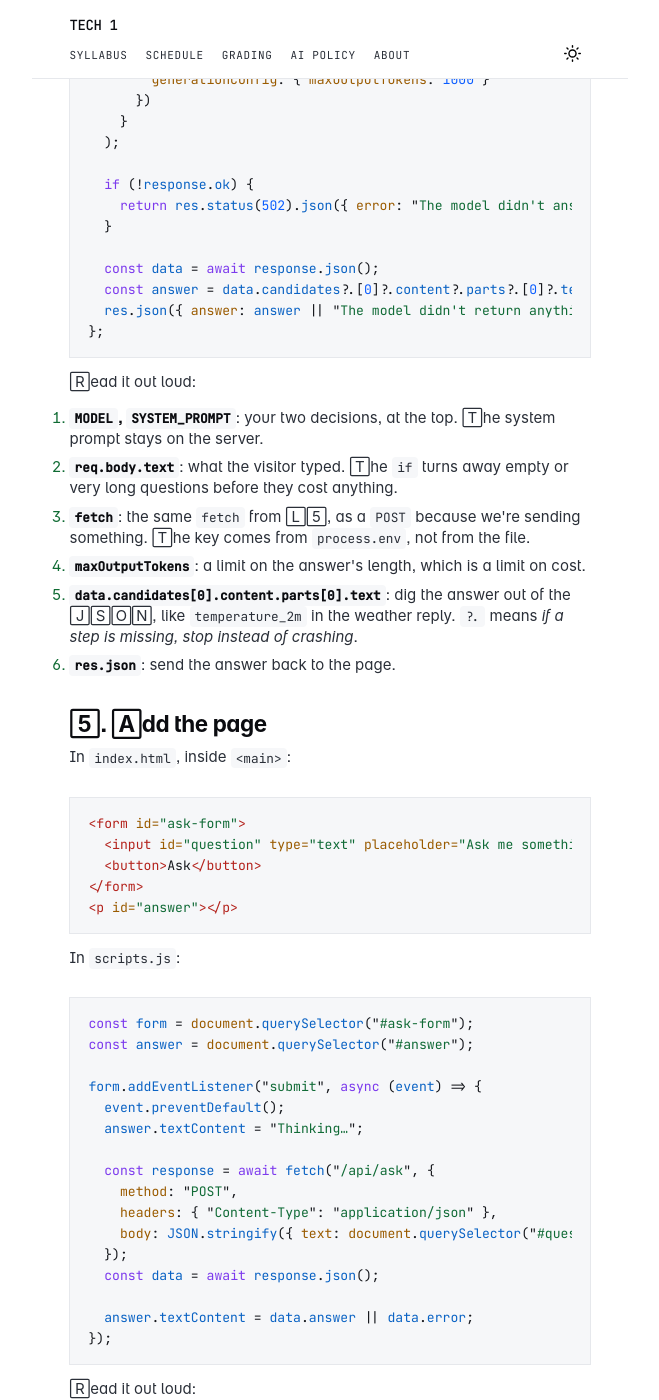
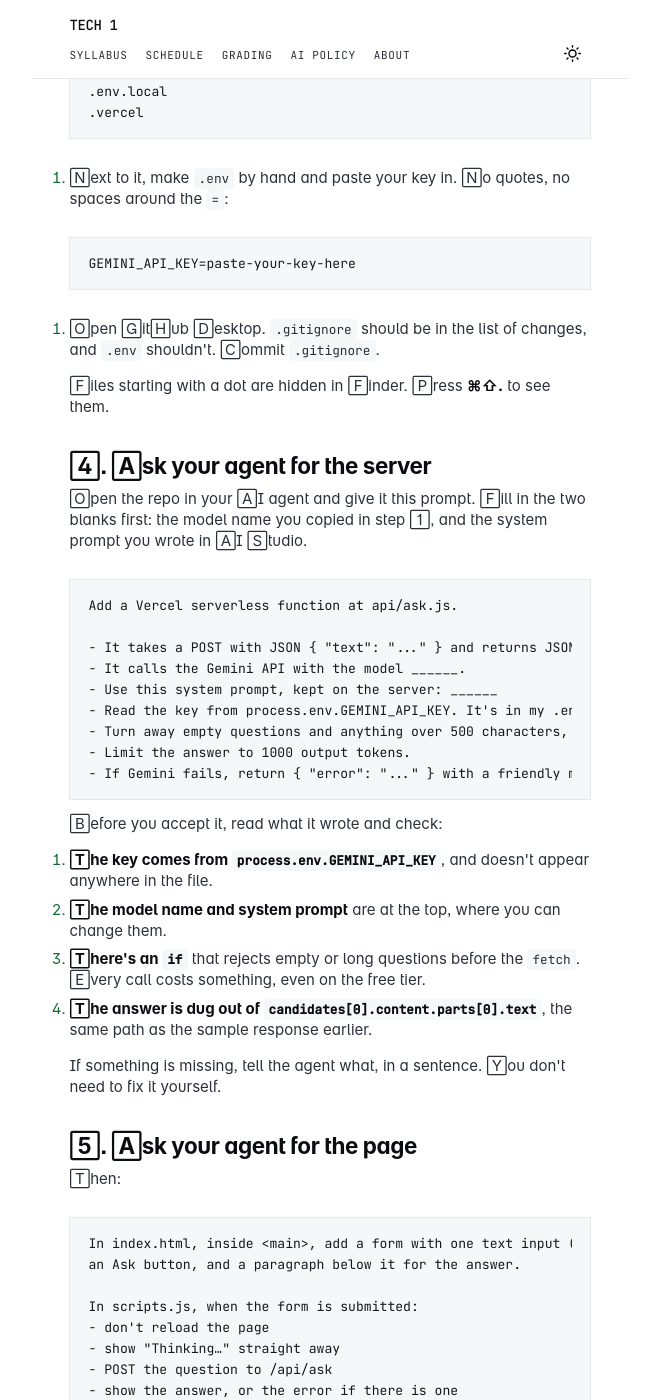
Before and after one commit to gyanl/tech1, a Jekyll site: the page built from _notes/Lecture 9 - API Keys and Vercel.md, in a window 1280 px wide and 1400 px high, scrolled down 7833 px. Shown: the whole window, without its empty margins (310-969 px from the left). Built offline with Jekyll 4.4.1, drawn with Linux system fonts in a browser that asks for light colours; some web fonts are replaced; some of the changed text lies outside the part shown.

Commit message:
Lecture 9: environments, sample responses, agent prompts
Co-Authored-By: Claude Opus 5.5 <noreply@anthropic.com>

````diff
--- a/_notes/Lecture 9 - API Keys and Vercel.md
+++ b/_notes/Lecture 9 - API Keys and Vercel.md
@@ -33,28 +33,20 @@ Some things to note:
 
 So this is what a site does with your password:
 
-| When you | The site |
-| --- | --- |
-| Sign up | Hashes your password and saves only the hash |
-| Sign in | Hashes whatever you just typed, and compares it with the saved hash |
-| Type the right password | Gets the same hash, so it lets you in |
-| Type anything else | Gets a different hash, so it doesn't |
+1. **When you sign up**, it hashes your password and saves only the hash.
+2. **When you sign in**, it hashes whatever you just typed and compares it with the saved hash.
+3. **If you typed the right password**, the hashes match, so it lets you in.
+4. **If you typed anything else**, the hashes don't match, so it doesn't.
 
-The site sees your password for a moment while it hashes it, but never keeps it. If someone steals its database, they get hashes, not passwords.
+The site sees your password for a moment while it hashes it, but it never stores it. If someone steals its database, they get hashes, not passwords.
 
-Real sites go a bit further. They add some random text to each password before hashing it (called a **salt**), and use hash functions that are deliberately slow, so that guessing millions of passwords takes too long. The Computerphile video at the end of L8 covers this. With Sign in with Google, none of it is your problem: Google stores the hash, and your app never sees a password at all.
+Real sites go a bit further. They add some random text to each password before hashing it (called a **salt**), and use hash functions that are deliberately slow, so that guessing millions of passwords takes too long. With Sign in with Google, none of it is your problem: Google stores the hash, and your app never sees a password at all.
 
 ### Hash functions do get broken
 
-SHA-256's older sibling, **SHA-1**, was the standard for years. In February 2017, researchers at Google and CWI Amsterdam published [two different PDF files with the same SHA-1 hash](https://shattered.io). Finding them took about nine quintillion attempts, roughly what one processor would do in 6,500 years. Once two different files can share a hash, the hash can't be trusted to tell them apart, so browsers, GitHub and others moved to SHA-256. Git named every commit with SHA-1 and is still slowly moving off it.
+SHA-256's older sibling, **SHA-1**, was the standard for years. In February 2017, researchers at Google and CWI Amsterdam published [two different PDF files with the same SHA-1 hash](https://shattered.io). Finding them took about nine quintillion attempts, roughly what one processor would do in 6,500 years. Once two different files can share a hash, the hash can't be trusted to tell them apart, so browsers, GitHub and others moved to SHA-256.
 
-"Broken" here means two inputs with the same hash. It doesn't mean anyone can work backwards from a hash to a password.
-
-### Could AI break SHA-256?
-
-- **It's an unlikely job for AI.** Models are good at finding patterns, and a good hash function is designed so its output has none. SHA-1 was broken by people finding a weakness in how it was designed, not by learning from examples.
-- **If SHA-256 did break**, a lot would have to move at once: Bitcoin, HTTPS certificates, the checks that make sure a software update is genuine. There's already a replacement, SHA-3, standardised in 2015.
-- **The more realistic long-term worry is quantum computers**, and they threaten encryption like RSA far more than they threaten hash functions.
+"Broken" here means that people found two inputs with the same hash, i.e. a collision. It doesn't mean anyone can work backwards from a hash to a password.
 
 ---
 
@@ -69,55 +61,99 @@ SHA-256's older sibling, **SHA-1**, was the standard for years. In February 2017
 
 ## API keys
 
-- Sign-in is for people. When your app makes a request to an API that is not free, the program uses a **key** instead of an ID and password.
-- In the three kinds of proof from L8, a key is "something you know", for a program. Whoever has the key is should be able to access the service, as far as the API server is concerned. No second factor, no confirmation email.
+- Sign-in is for people. When your app makes a request to an API that is not free, the program uses an **API Key** instead of an ID and password.
+- In the three kinds of proof from L8, a key is "something you know", for a program. Keys are usually not tied to a person - whoever has the key is should be able to access the service, as far as the API server is concerned. No second factor, no confirmation email.
 - So keeping it secret is its only protection. The API server trusts the key, and it's your job to make sure only your app has it.
+- Free API keys getting leaked or stolen is not too much of a big deal (worst someone can do is steal your free quota) but for a paid API key, you'll get a bill for the usage.
 
 ### What happens to a key
 
-An **API key** is a long, random string of letters and numbers. It works like an ID card and a password at once: it says which account is asking, and proves that account is allowed to. The company uses it to let you in, count how much you use, and bill you.
+An **API key** is a long, random string of letters and numbers. It works like an ID and a password at the same time: it says which account is asking, and proves that account is allowed to access the API.
 
 From the dashboard to an answer, it goes through four steps:
 
-1. **You make it** in the company's dashboard - today we will use Google AI Studio. Their computer generates a random key. Many companies keep only a hashed copy of it (same idea as passwords in L8), which is why some dashboards, like OpenAI's, only show you a key once.
-2. **You keep it** in `.env` on your laptop and in Vercel's environment variables. Nowhere else.
-3. **Your server sends it with every request**, in a header. This line is in the `api/ask.js` you'll write later today:
+1. **You generate it** in the company's dashboard - today we will use Google AI Studio. Their computer generates a random key. Many companies keep only a hashed copy of it (same idea as passwords in L8), which is why some dashboards, like OpenAI's, only show you a key once.
+2. **You store it securely** in `.env` on your laptop and in Vercel's environment variables. Nowhere else.
+3. **Your app sends it with every request** Without the API key, the API will not send you a response to your request.
+4. **The API server checks it.** The company's server looks the key up, checks it's still active and what it's allowed to do, counts the request against your limit, and only then answers. A missing or wrong key gets rejected - for eg. Gemini answers a bad key with a `400` and "API key not valid".
 
-   ```js
-   "x-goog-api-key": process.env.GEMINI_API_KEY
-   ```
+With a correct key, Gemini sends back a `200` and the answer (trimmed):
 
-   *Send the key from Vercel along with the question.* Jev's server does the same with `Authorization: Bearer ...`: a different label, the same idea.
+```json
+{
+  "candidates": [
+    {
+      "content": {
+        "parts": [{ "text": "Bengaluru is the capital of Karnataka." }],
+        "role": "model"
+      },
+      "finishReason": "STOP"
+    }
+  ],
+  "usageMetadata": { "promptTokenCount": 8, "candidatesTokenCount": 9 }
+}
+```
 
-4. **The company checks it.** Their server looks the key up, checks it's still active and what it's allowed to do, counts the request against your limit, and only then answers. A missing or wrong key gets turned away, usually with `401 Unauthorized`, one of the status codes from [[Exercise - Trace a Request]]. Gemini answers a bad key with a `400` and "API key not valid".
+With a wrong key, it sends back a `400` and an error instead:
 
-### Where it can and can't live
+```json
+{
+  "error": {
+    "code": 400,
+    "message": "API key not valid. Please pass a valid API key.",
+    "status": "INVALID_ARGUMENT"
+  }
+}
+```
 
-**You can't commit your API key to your Github repo**
-- Github Pages free tier requires your projects to be public. Bots scan GitHub for things that look like API keys and they will steal it in minutes. Git commit history keeps a copy even if you delete it with a new commit.
 
-**Even if you don't use a public repo, you can't put your API key into your project.**
-- Anyone can View Source and find it and then start using your API billing.
+## Using API Keys
 
-**You shouldn't paste your API key into a chat with your AI agent.**
+#### You can't commit your API key to your Github repo
+
+Github Pages free tier requires your projects to be public. Bots scan GitHub for things that look like API keys and they will steal it in minutes. Git commit history keeps a copy even if you delete it with a new commit.
+
+#### Even if you don't use a public repo, you can't put your API key into your project.
+
+Anyone can View Source and find it and then start using your API billing.
+
+#### You shouldn't paste your API key into a chat with your AI agent
+
 Your chat history is sent to the AI company and can end up in your code. Most AI agents will tell you to "rotate" a key if they think you have sent them an API key in the chat - this means disable the key from your API dashboard, then generate a new one.
 
-- Tell your agent the key's **name** (`GEMINI_API_KEY`), never its value.
-- Save the value in the .env file using your text editor. This is one of the few things that you have to do manually instead of using an agent (for security reasons). Agents are told to specifically never read a .env directly.
+#### Then where can an API key be stored?
 
-**Then where can an API key be stored?**
 In a special type of file called `.env` (short for environment) on your laptop, ignored by Git using a file called `.gitignore` that tells Github to ignore some files in your project.
 
-![[Add to Gitignore.png]]
+![Adding .env to .gitignore](assets/img/Add%20to%20Gitignore.png)
+
+Save the value in the .env file using your text editor. This is one of the few things that you have to do manually instead of using an agent (for security reasons). Agents are told to specifically never read a .env directly. Tell your agent the key's **name** (`GEMINI_API_KEY`), never its value.
 
 When you run the project locally, the code uses the .env saved only on your computer to access the API. When you deploy to Vercel, Vercel will not have the API key since it it's not in your repo, and you need to separately add the API key to Vercel in your project settings.
 
-- If it leaks, delete it and make a new one. Unlike your Google password, a key is quick to replace, so don't hesitate even if you are uncertain. Better safe than sorry.
-- **A leaked key spends your money.** Without billing, the worst case is someone using up your daily limit. With billing on, it's a bill.
+If it leaks, delete it and make a new one. Unlike your Google password, a key is quick to replace, so don't hesitate even if you are uncertain. Better safe than sorry.
+
+
+## Environments
+
+An **environment** is a place where your app runs. The same code can run in a few different places - on your computer, on Github Pages, on Vercel, and each place has its own settings, including its own copy of the keys. That's where the name `.env` comes from.
+
+Big companies have several environments, and new code moves through them one by one. When I worked at Microsoft, it went roughly like this:
+
+1. **Local**: your own laptop. Only you can see it.
+2. **Dev**: a shared server where the team's code comes together and gets tested. It usually has test data and test keys, so nothing real can break.
+3. **Dogfood**: the real product, used by people inside the company before anyone else. The name comes from "eating your own dog food", which means using what you make.
+4. **Prod** (production): the version real users get.
+
+For your projects, Vercel gives you a smaller version of this:
+
+1. **Local** is your laptop, at `localhost`. It reads keys from the `.env` file.
+2. **Production** is your real `your-project.vercel.app`. It reads keys from Vercel's environment settings.
+
 
 ## Where does the key go?
 
-L7 ended with Jev picking your theme, and one problem: every model API needs a key. In L5 we said a key in your front-end code is a key you've published. But in L6 your Firebase config sat in your HTML and that was fine. What's the difference?
+In lecture 6 your Firebase config sat in your HTML and that was fine. What's the difference?
 
 | | Firebase config | Model API key |
 | --- | --- | --- |
@@ -125,18 +161,17 @@ L7 ended with Jev picking your theme, and one problem: every model API needs a k
 | What protects you | Your database rules | Nothing, once someone has it |
 | Safe in your page? | Yes | No |
 
-So the key has to live somewhere visitors can't read: a **server**. Your page asks your server, and your server asks the model. It's the round trip from L5 with a model where the database was:
+So the key has to live somewhere visitors can't read: a **server**. Your page asks your server, and your server asks the model. Visitors never see the key or your system prompt.
 
 ```text
-   BROWSER                    YOUR SERVER                 MODEL
-   (their phone)              (holds the key)             (Google's computer)
+   BROWSER                    VERCEL SERVER                 MODEL
+   (user's device)              (holds the key)             (Google's computer)
 
    types a question ───────▶  adds the system prompt ───▶ writes an answer
                               and the key                        │
    sees the answer  ◀──────── sends back JSON ◀────────────────┘
 ```
 
-Visitors never see the key or your system prompt.
 
 You don't have to rent a computer for this. On [Vercel](https://vercel.com), a JavaScript file in a folder called `api` becomes server code: `api/ask.js` in your repo runs at `your-project.vercel.app/api/ask`. This is called a **serverless function**. There is a server, but Vercel looks after it.
 
@@ -207,98 +242,54 @@ GEMINI_API_KEY=paste-your-key-here
 
 Files starting with a dot are hidden in Finder. Press **⌘⇧.** to see them.
 
-### 4. Add the server
+### 4. Ask your agent for the server
 
-Make a folder called `api` with a file called `ask.js` inside it:
+Open the repo in your AI agent and give it this prompt. Fill in the two blanks first: the model name you copied in step 1, and the system prompt you wrote in AI Studio.
 
-```js
-// This file runs on Vercel's computer, never in the visitor's browser.
+```text
+Add a Vercel serverless function at api/ask.js.
 
-const MODEL = "PASTE-THE-MODEL-NAME-HERE";
-
-const SYSTEM_PROMPT = "PASTE THE SYSTEM PROMPT YOU WROTE IN AI STUDIO HERE";
-
-module.exports = async (req, res) => {
-  const text = (req.body && req.body.text) || "";
-
-  if (text.trim() === "" || text.length > 500) {
-    return res.status(400).json({ error: "Ask something under 500 characters." });
-  }
-
-  const response = await fetch(
-    `https://generativelanguage.googleapis.com/v1beta/models/${MODEL}:generateContent`,
-    {
-      method: "POST",
-      headers: {
-        "Content-Type": "application/json",
-        "x-goog-api-key": process.env.GEMINI_API_KEY
-      },
-      body: JSON.stringify({
-        systemInstruction: { parts: [{ text: SYSTEM_PROMPT }] },
-        contents: [{ parts: [{ text: text }] }],
-        generationConfig: { maxOutputTokens: 1000 }
-      })
-    }
-  );
-
-  if (!response.ok) {
-    return res.status(502).json({ error: "The model didn't answer. Try again in a minute." });
-  }
-
-  const data = await response.json();
-  const answer = data.candidates?.[0]?.content?.parts?.[0]?.text;
-  res.json({ answer: answer || "The model didn't return anything. Try asking differently." });
-};
+- It takes a POST with JSON { "text": "..." } and returns JSON { "answer": "..." }.
+- It calls the Gemini API with the model ______.
+- Use this system prompt, kept on the server: ______
+- Read the key from process.env.GEMINI_API_KEY. It's in my .env file. Don't open or print .env.
+- Turn away empty questions and anything over 500 characters, before calling Gemini.
+- Limit the answer to 1000 output tokens.
+- If Gemini fails, return { "error": "..." } with a friendly message instead of crashing.
 ```
 
-Read it out loud:
+Before you accept it, read what it wrote and check:
 
-1. **`MODEL`, `SYSTEM_PROMPT`**: your two decisions, at the top. The system prompt stays on the server.
-2. **`req.body.text`**: what the visitor typed. The `if` turns away empty or very long questions before they cost anything.
-3. **`fetch`**: the same `fetch` from L5, as a `POST` because we're sending something. The key comes from `process.env`, not from the file.
-4. **`maxOutputTokens`**: a limit on the answer's length, which is a limit on cost.
-5. **`data.candidates[0].content.parts[0].text`**: dig the answer out of the JSON, like `temperature_2m` in the weather reply. `?.` means *if a step is missing, stop instead of crashing*.
-6. **`res.json`**: send the answer back to the page.
+1. **The key comes from `process.env.GEMINI_API_KEY`**, and doesn't appear anywhere in the file.
+2. **The model name and system prompt** are at the top, where you can change them.
+3. **There's an `if`** that rejects empty or long questions before the `fetch`. Every call costs something, even on the free tier.
+4. **The answer is dug out of `candidates[0].content.parts[0].text`**, the same path as the sample response earlier.
 
-### 5. Add the page
+If something is missing, tell the agent what, in a sentence. You don't need to fix it yourself.
 
-In `index.html`, inside `<main>`:
+### 5. Ask your agent for the page
 
-```html
-<form id="ask-form">
-  <input id="question" type="text" placeholder="Ask me something" maxlength="500">
-  <button>Ask</button>
-</form>
-<p id="answer"></p>
+Then:
+
+```text
+In index.html, inside <main>, add a form with one text input (max 500 characters),
+an Ask button, and a paragraph below it for the answer.
+
+In scripts.js, when the form is submitted:
+- don't reload the page
+- show "Thinking…" straight away
+- POST the question to /api/ask
+- show the answer, or the error if there is one
+
+Use the existing styles. Don't call Google from the browser.
 ```
 
-In `scripts.js`:
+Check:
 
-```js
-const form = document.querySelector("#ask-form");
-const answer = document.querySelector("#answer");
+1. **The `fetch` goes to `/api/ask`**, your own server. No Google address and no key in `scripts.js`.
+2. **"Thinking…" appears** as soon as you press Ask. Waiting with no feedback feels broken, so this is a design decision as much as a code one.
 
-form.addEventListener("submit", async (event) => {
-  event.preventDefault();
-  answer.textContent = "Thinking…";
-
-  const response = await fetch("/api/ask", {
-    method: "POST",
-    headers: { "Content-Type": "application/json" },
-    body: JSON.stringify({ text: document.querySelector("#question").value })
-  });
-  const data = await response.json();
-
-  answer.textContent = data.answer || data.error;
-});
-```
-
-Read it out loud:
-
-1. **`event.preventDefault()`**: stop the form reloading the page.
-2. **`"Thinking…"`**: show something straight away.
-3. **`fetch("/api/ask")`**: ask your own server. No Google address, no key.
-4. **`data.answer || data.error`**: show the answer, or the error if there isn't one.
+You can't test this by opening `index.html` on its own, because there's no server running `api/ask.js`. Ask your agent to run it with `vercel dev`, which runs your `api` folder and reads `.env` on your laptop, like a small local Vercel.
 
 ### 6. Put it on Vercel
 
@@ -326,7 +317,7 @@ AI_GATEWAY_API_KEY=the-class-key
 ```
 
 - Paste the whole `.env` into Vercel again, the same way, and redeploy.
-- Add the `api/decide.js` server from [[Exercise - Build with Jev]] to the same repo. One project, two servers, two keys.
+- Ask your agent to add the `api/decide.js` server from [[Exercise - Build with Jev]] to the same repo: "Add api/decide.js as described in this exercise. The key is in .env as AI_GATEWAY_API_KEY. Don't open or print .env." One project, two servers, two keys.
 - It's shared by the whole class and has a spending limit, so one call when someone presses a button, never on every keystroke. If you think it's leaked, tell me and I'll replace it.
 - Make `.env.example` with both names and fake values, and commit it. That's how a teammate, or an agent, knows which keys the project needs.
 
@@ -374,37 +365,36 @@ The models behind every AI feature, where they came from, and who owns them.
 
 #### A short history
 
-| When | What happened | Why it mattered |
-| --- | --- | --- |
-| 2017 | Google researchers publish "Attention Is All You Need", describing the **transformer** | The T in GPT. Almost every model on this page is built on it. |
-| 2019 | OpenAI's GPT-2. At first they held back the full model, saying it could be misused | The first time generated text felt worryingly real |
-| 2020 | GPT-3, with 175 billion parameters | Mostly the same method, just much bigger, and it could suddenly do tasks from a couple of examples |
-| Nov 2022 | ChatGPT | A model you'd already heard of, with a chat box and assistant training. About 100 million people used it within two months. |
-| 2023 | GPT-4, the first Claude, and Meta's Llama | Models started passing professional exams, and anyone could download a strong model |
-| 2024 | GPT-4o talks and sees in real time. OpenAI's o1 thinks before answering. | One model for text, voice and images, and the start of reasoning models |
-| Jan 2025 | DeepSeek R1, an open-weights reasoning model from China, reportedly trained for a fraction of what others spent | Nvidia's share price fell about 17% in a day |
-| 2025 | Coding agents like Claude Code, Codex and Cursor's agent mode edit files and run commands for you | The tools you've been building with all semester |
-| Feb 2026 | Sarvam releases 30B and 105B as open weights, trained from scratch in India | A Bengaluru company competing on Indian languages |
-| 2026 | New frontier models from the big companies every few weeks, and new kinds like Jev | Anything in these notes with a version number is already out of date |
+- **2017:** Google researchers publish "Attention Is All You Need", describing the **transformer**. It's the T in GPT, and almost every model on this page is built on it.
+- **2019:** OpenAI's GPT-2. At first they held back the full model, saying it could be misused. The first time generated text felt worryingly real.
+- **2020:** GPT-3, with 175 billion parameters. Mostly the same method, just much bigger, and it could suddenly do tasks from a couple of examples.
+- **Nov 2022:** ChatGPT. A model you'd already heard of, with a chat box and assistant training. About 100 million people used it within two months.
+- **2023:** GPT-4, the first Claude, and Meta's Llama. Models started passing professional exams, and anyone could download a strong model.
+- **2024:** GPT-4o talks and sees in real time, and OpenAI's o1 thinks before answering. One model for text, voice and images, and the start of reasoning models.
+- **Jan 2025:** DeepSeek R1, an open-weights reasoning model from China, reportedly trained for a fraction of what others spent. Nvidia's share price fell about 17% in a day.
+- **2025:** Coding agents like Claude Code, Codex and Cursor's agent mode edit files and run commands for you. The tools you've been building with all semester.
+- **Feb 2026:** Sarvam releases 30B and 105B as open weights, trained from scratch in India. A Bengaluru company competing on Indian languages.
+- **2026:** New frontier models from the big companies every few weeks, and new kinds like Jev. Anything in these notes with a version number is already out of date.
 
 > **Sidenote:** Which of these did you notice happening at the time? What's the first AI product you remember using?
 #### Who makes them
 
-| Company | Models | Based in | Can you download it? |
-| --- | --- | --- | --- |
-| OpenAI | GPT, used in ChatGPT | San Francisco | Mostly no |
-| Anthropic | Claude | San Francisco | No |
-| Google DeepMind | Gemini, and the smaller Gemma | London and California | Gemini no, Gemma yes |
-| Meta | Llama | California | Yes |
-| xAI | Grok | California | Mostly no |
-| Mistral | Mistral | Paris | Some |
-| DeepSeek | DeepSeek | Hangzhou | Yes |
-| Alibaba | Qwen | Hangzhou | Yes |
-| Sarvam AI | Sarvam | Bengaluru | Yes |
+**Mostly closed, you can't download them:**
+- **OpenAI** (San Francisco): GPT, used in ChatGPT
+- **Anthropic** (San Francisco): Claude
+- **Google DeepMind** (London and California): Gemini. Its smaller Gemma models you can download.
+- **xAI** (California): Grok
+
+**Open weights, you can download them:**
+- **Meta** (California): Llama
+- **Mistral** (Paris): Mistral, for some of its models
+- **DeepSeek** (Hangzhou): DeepSeek
+- **Alibaba** (Hangzhou): Qwen
+- **Sarvam AI** (Bengaluru): Sarvam
 
 #### Open weights vs closed
 
-The last column is the big split.
+That split is the big one.
 
 | | Closed (ChatGPT, Claude, Gemini) | Open weights (Llama, DeepSeek, Qwen, Sarvam) |
 | --- | --- | --- |
````
Also changed, not shown: _notes/Lecture 8 - Authentication & Authorisation.md (+1 -2 lines).
